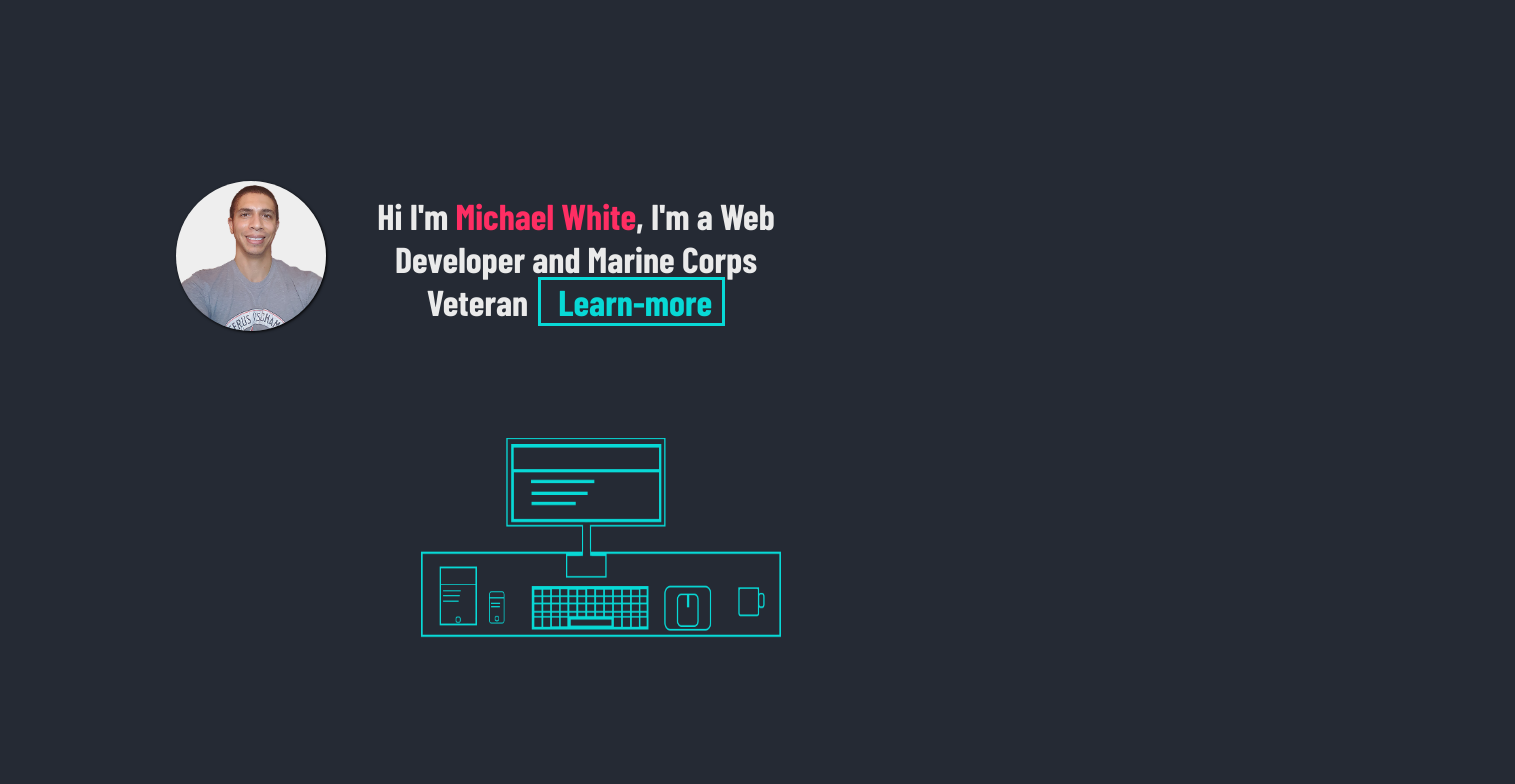
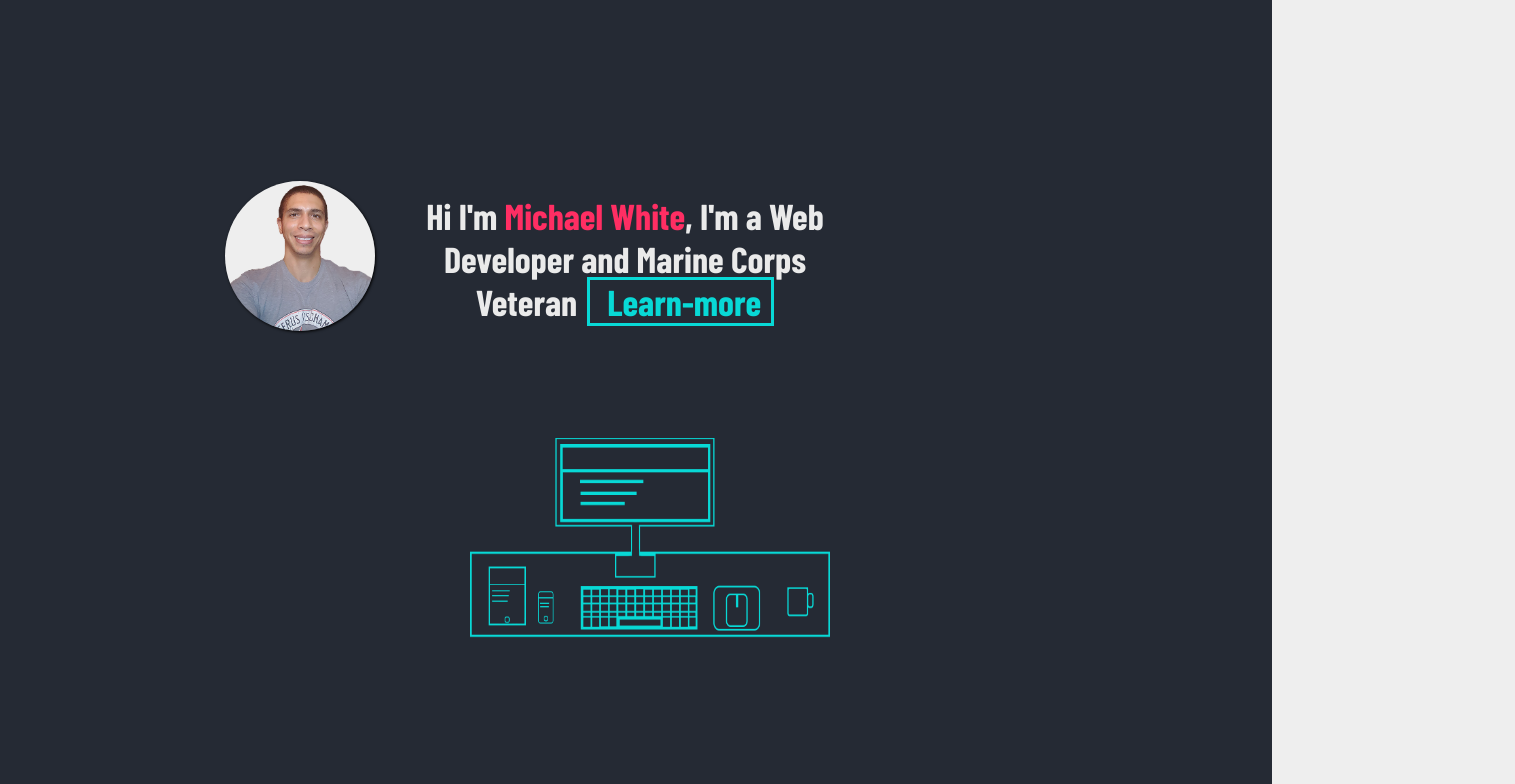
Before and after one commit to mikewhite628/portfolio, a React (Create React App) app: page / in a window 1280 px wide. Shown: the top 784 px of the page, 1515 px wide, since content can reach past the window. Built offline with nearby package versions, Linux system fonts and the light colour scheme; a web font is replaced by a local one.

Commit message:
done for now

```diff
--- a/src/App.css
+++ b/src/App.css
@@ -41,17 +41,17 @@ body {
 }
 
 .landing-container {
-  width: 120%;
   height: 100%;
   margin-left: -10px;
   margin-top: -10px;
   min-width: 500px;
   margin-bottom: 10px;
+  padding-right: 70px;
+  padding-left: 50px;
 }
 
 .landing {
   margin: auto;
-  margin-left: 10vw;
   grid-row: 1/2;
   min-height: 100vh;
   min-width: 500px;
--- a/src/style.sass
+++ b/src/style.sass
@@ -45,16 +45,16 @@ body
 
 
 .landing-container
-    width: 120%
     height: 100%
     margin-left: -10px
     margin-top: -10px
     min-width: 500px
     margin-bottom: 10px
+    padding-right: 70px
+    padding-left: 50px
 
 .landing
     margin: auto
-    margin-left: 10vw
     grid-row: 1/2
     min-height: 100vh
     min-width: 500px
```
Also changed, not shown: 2 other files (tests, documents, lock files or other folders).
